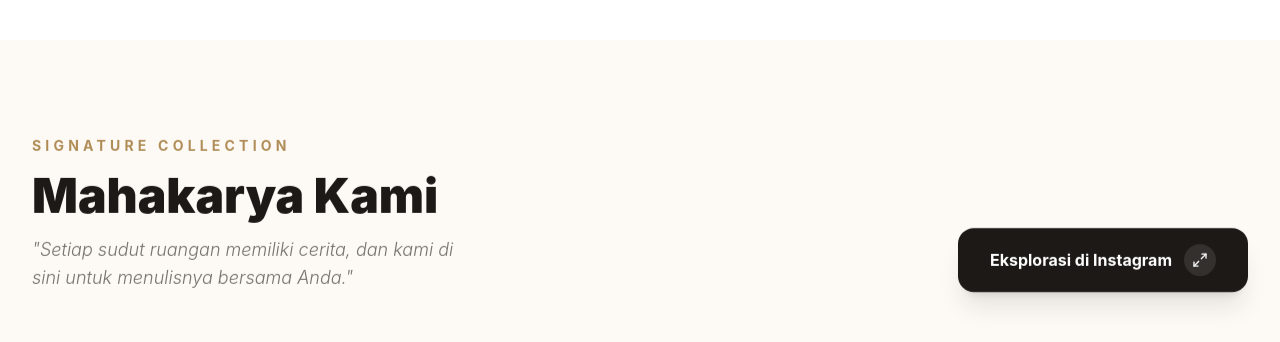
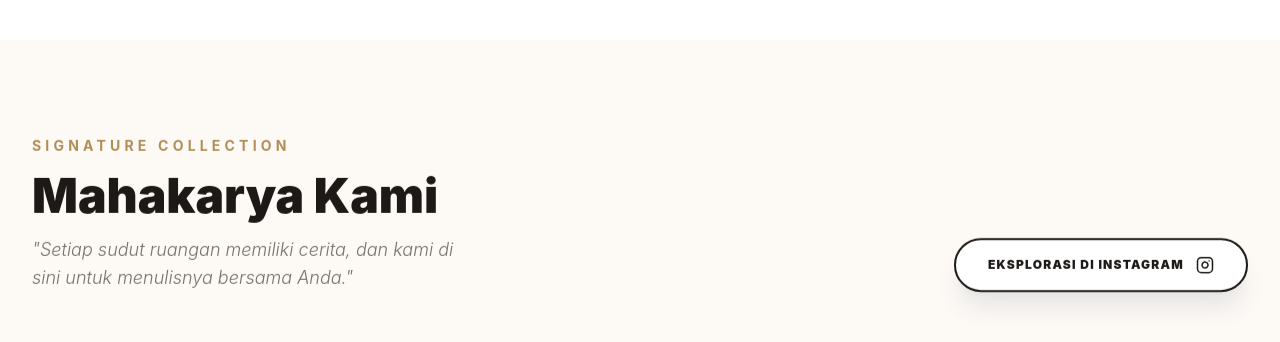
Before and after one commit to Myyy111/interia-hpl, a React (Vite) app: page / in a window 1280 px wide. Shown: the part 4460-4802 px from the top of the page. Built offline with nearby package versions, Linux system fonts and the light colour scheme; no server answers; the database is empty; a web font is replaced by a local one.

Commit message:
style: redesign Instagram button and fix admin order ID split crash

```diff
--- a/src/admin/AdminOrders.jsx
+++ b/src/admin/AdminOrders.jsx
@@ -175,7 +175,7 @@ export default function AdminOrders() {
                                 </div>
                                 <div>
                                     <div className="flex items-center gap-3 mb-1">
-                                        <h3 className="text-xl font-black text-slate-900 tracking-tight">Pesanan #{selectedOrder.id?.split('-')[0]}</h3>
+                                        <h3 className="text-xl font-black text-slate-900 tracking-tight">Pesanan #{String(selectedOrder.id || '').split('-')[0]}</h3>
                                         <span className={`px-2 py-0.5 rounded-md text-[9px] font-black uppercase tracking-widest border ${getStatusStyle(selectedOrder.status)}`}>
                                             {selectedOrder.status}
                                         </span>
@@ -315,7 +315,7 @@ export default function AdminOrders() {
                         <div className="p-8 border-t border-slate-50 bg-slate-50/50 flex justify-end gap-4 sticky bottom-0 z-20">
                             {selectedOrder.customer?.phone && (
                                 <a
-                                    href={`https://wa.me/${selectedOrder.customer.phone?.replace(/[^0-9]/g, '')}`}
+                                    href={`https://wa.me/${String(selectedOrder.customer.phone || '').replace(/[^0-9]/g, '')}`}
                                     target="_blank"
                                     rel="noopener noreferrer"
                                     className="px-8 py-4 bg-[#25D366] hover:bg-[#1da851] text-white font-black rounded-2xl transition-all flex items-center gap-3 shadow-xl shadow-emerald-200 active:scale-95 text-xs uppercase tracking-widest"
--- a/src/pages/landing/sections/ProcessPortfolio.jsx
+++ b/src/pages/landing/sections/ProcessPortfolio.jsx
@@ -1,5 +1,5 @@
 import React, { useState } from 'react';
-import { MousePointerClick, CalendarCheck, Wrench, PartyPopper, X, Maximize2 } from 'lucide-react';
+import { MousePointerClick, CalendarCheck, Wrench, PartyPopper, X, Maximize2, Instagram, ArrowRight } from 'lucide-react';
 
 export function HowItWorks({ cmsData }) {
     const defaultSteps = [
@@ -89,7 +89,7 @@ export function Portfolio({ cmsData }) {
     return (
         <section id="portfolio" className="py-24 bg-[#fdfaf6]">
             <div className="max-w-7xl mx-auto px-6 lg:px-8">
-                <div className="flex flex-col md:flex-row justify-between items-end mb-16 gap-6 reveal">
+                <div className="flex flex-col md:flex-row justify-between items-start md:items-end mb-16 gap-8 reveal">
                     <div className="space-y-4">
                         <div className="text-sm font-bold text-teal-600 uppercase tracking-[0.3em]">Signature Collection</div>
                         <h2 className="text-5xl font-black text-slate-900">Mahakarya Kami</h2>
@@ -99,12 +99,10 @@ export function Portfolio({ cmsData }) {
                         href="https://instagram.com/afandi_interior"
                         target="_blank"
                         rel="noopener noreferrer"
-                        className="group flex items-center gap-3 px-8 py-4 bg-slate-900 text-white rounded-2xl font-bold transition-all hover:bg-teal-600 shadow-xl shadow-slate-900/10 active:scale-95"
+                        className="group flex items-center justify-center gap-3 px-8 py-4 bg-white border-2 border-slate-900 text-slate-900 rounded-full font-black transition-all hover:bg-slate-900 hover:text-white active:scale-95 text-xs uppercase tracking-widest shadow-xl shadow-slate-200 w-full md:w-auto"
                     >
-                        Eksplorasi di Instagram
-                        <div className="w-8 h-8 rounded-full bg-white/10 flex items-center justify-center group-hover:rotate-45 transition-transform">
-                            <Maximize2 size={16} />
-                        </div>
+                        <span>Eksplorasi di Instagram</span>
+                        <Instagram size={18} className="group-hover:scale-110 transition-transform" />
                     </a>
                 </div>
 
```
